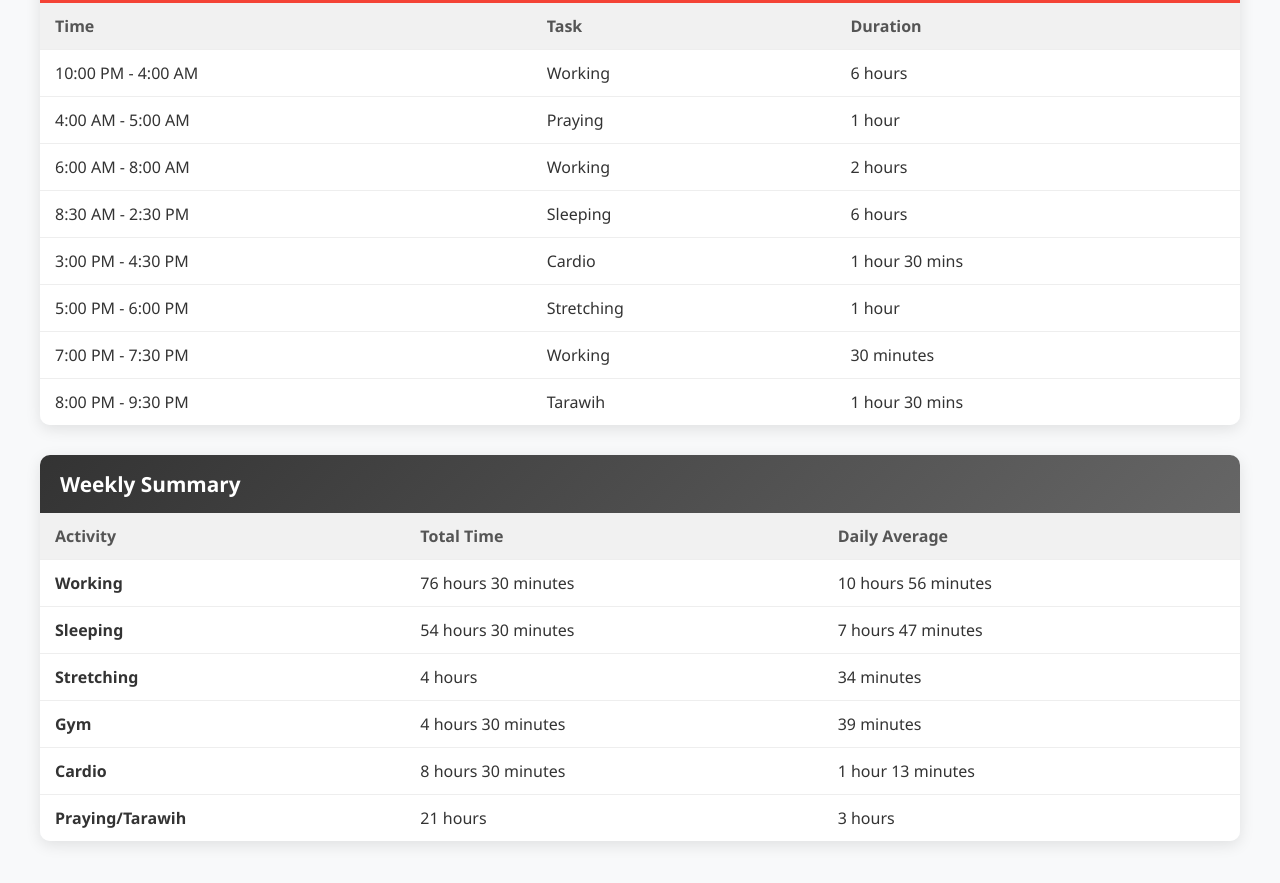
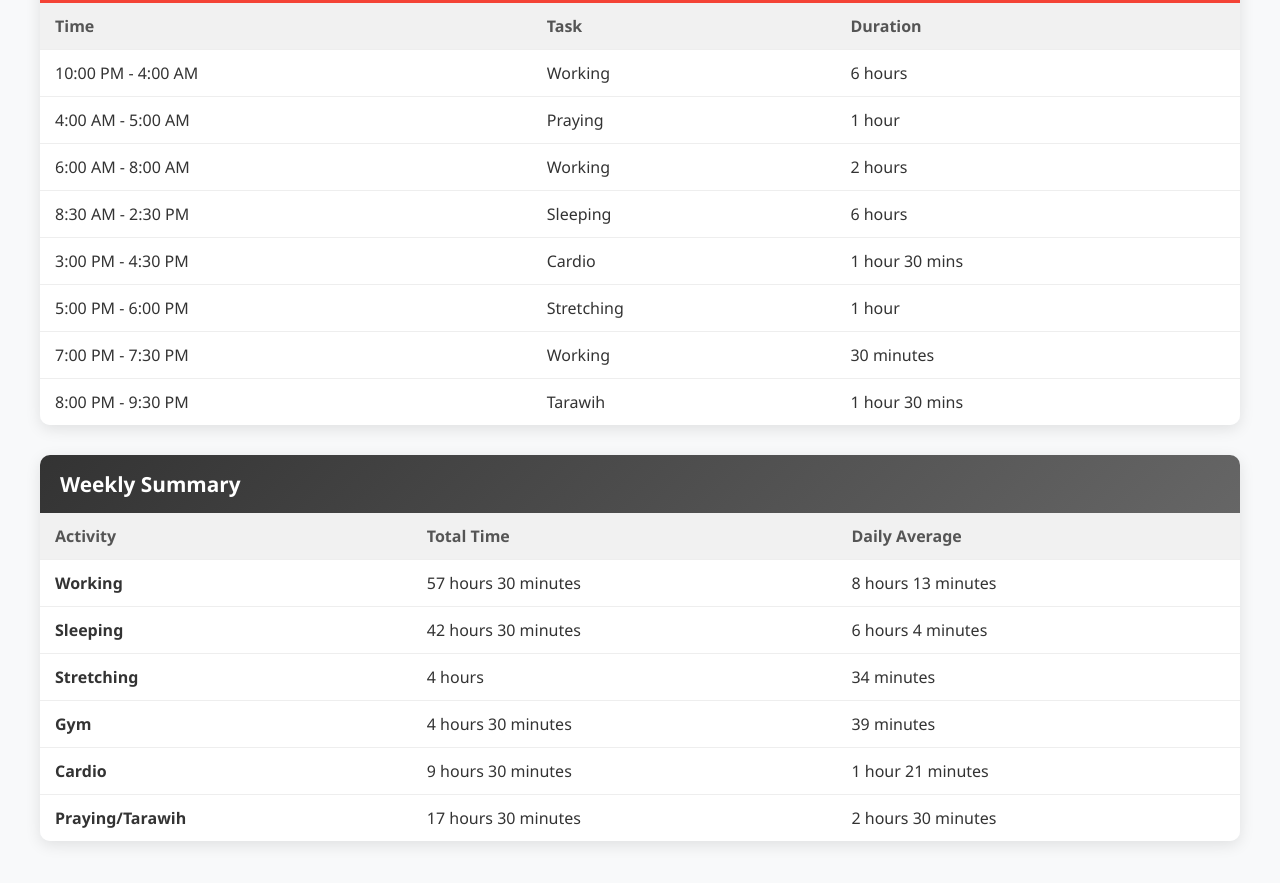
Before and after one commit to garwanmouadgarwanhaphap/Working, a plain HTML site: page index.html in a window 1280 px wide. Shown: the part 3248-4131 px from the top of the page. Drawn offline with Linux system fonts and the light colour scheme.

Commit message:
Update index.html

```diff
--- a/index.html
+++ b/index.html
@@ -558,13 +558,13 @@
                 <tbody>
                     <tr>
                         <td><strong>Working</strong></td>
-                        <td>76 hours 30 minutes</td>
-                        <td>10 hours 56 minutes</td>
+                        <td>57 hours 30 minutes</td>
+                        <td>8 hours 13 minutes</td>
                     </tr>
                     <tr>
                         <td><strong>Sleeping</strong></td>
-                        <td>54 hours 30 minutes</td>
-                        <td>7 hours 47 minutes</td>
+                        <td>42 hours 30 minutes</td>
+                        <td>6 hours 4 minutes</td>
                     </tr>
                     <tr>
                         <td><strong>Stretching</strong></td>
@@ -578,13 +578,13 @@
                     </tr>
                     <tr>
                         <td><strong>Cardio</strong></td>
-                        <td>8 hours 30 minutes</td>
-                        <td>1 hour 13 minutes</td>
+                        <td>9 hours 30 minutes</td>
+                        <td>1 hour 21 minutes</td>
                     </tr>
                     <tr>
                         <td><strong>Praying/Tarawih</strong></td>
-                        <td>21 hours</td>
-                        <td>3 hours</td>
+                        <td>17 hours 30 minutes</td>
+                        <td>2 hours 30 minutes</td>
                     </tr>
                 </tbody>
             </table>
```
